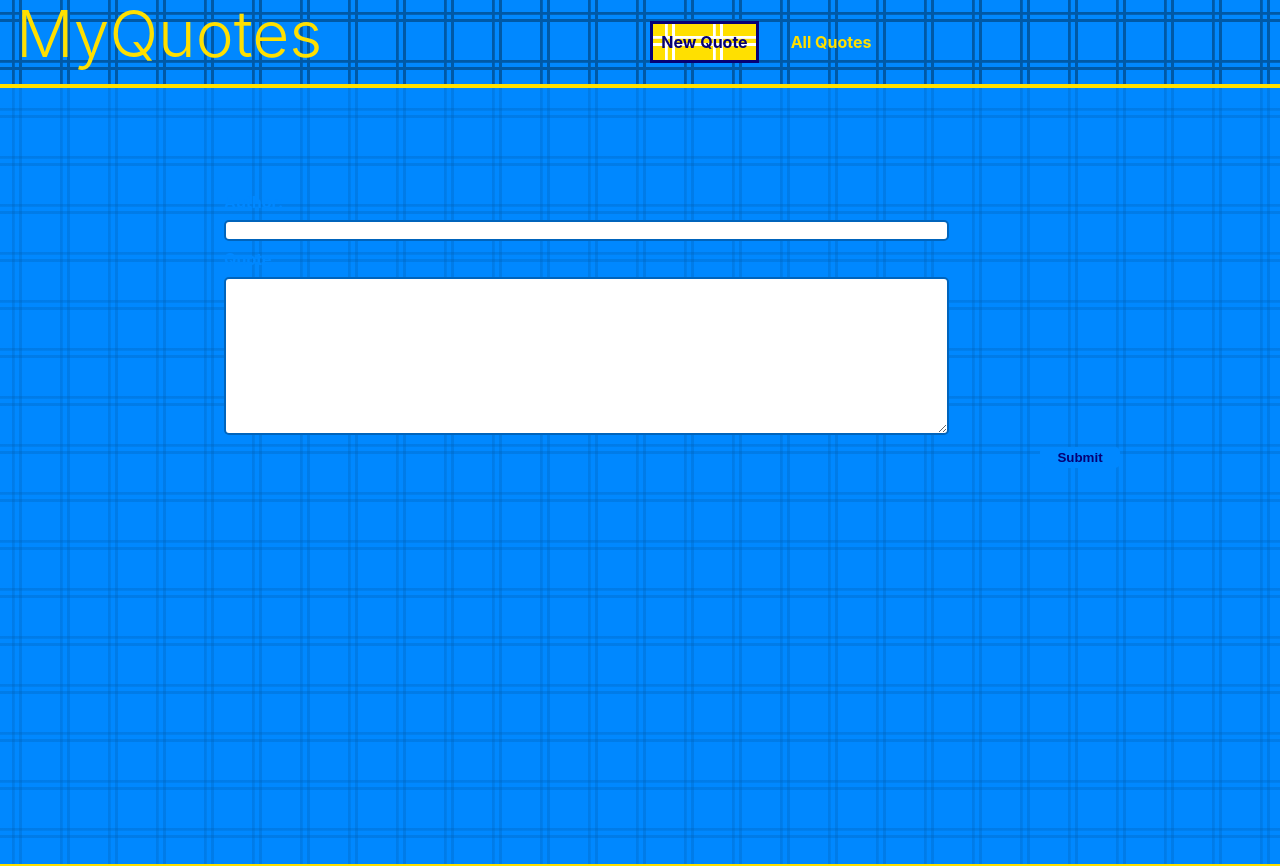
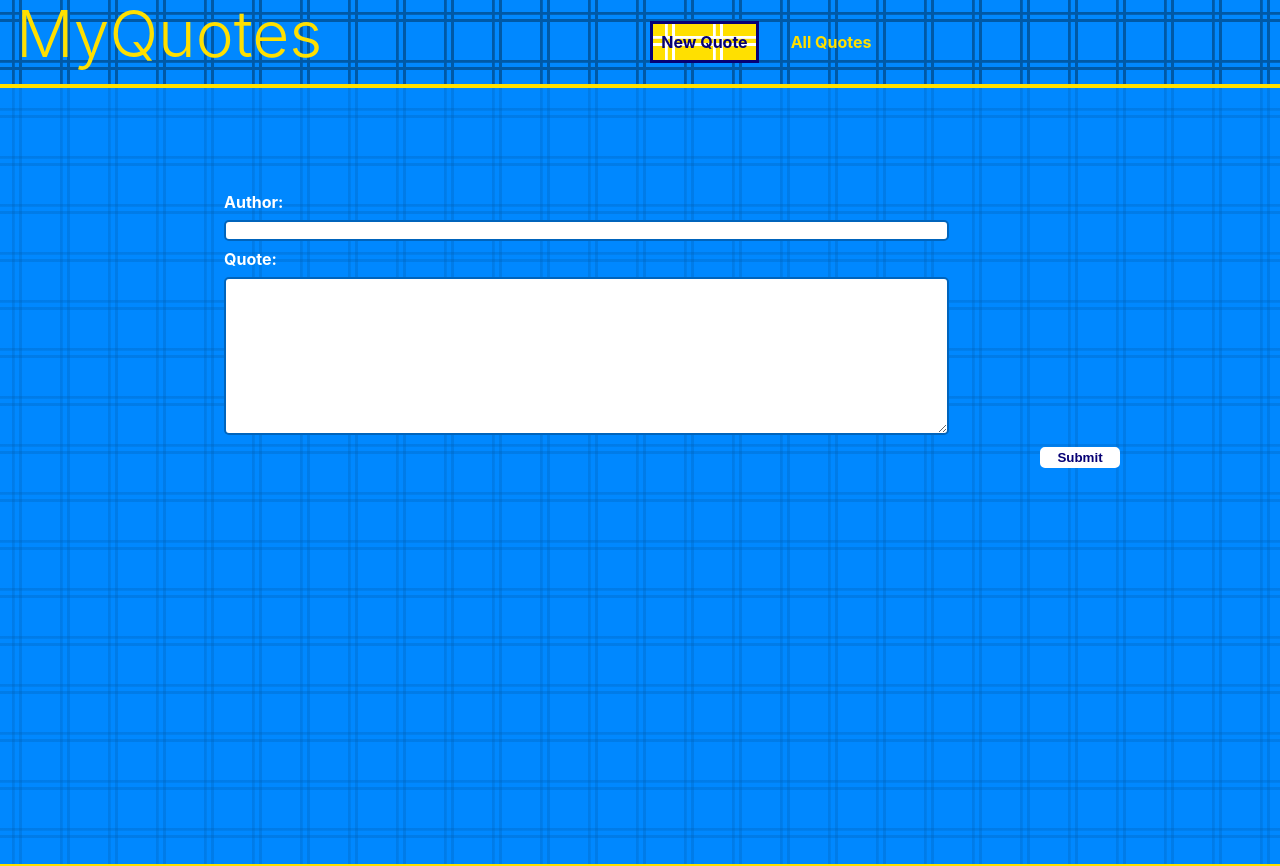
Before and after one commit to orinag/quotes-app, a React (Create React App) app: page /new-quote in a window 1280 px wide. Shown: the top 866 px of the page. Built offline with nearby package versions, Linux system fonts and the light colour scheme; no server answers.

Commit message:
fixing-style-issues

```diff
--- a/src/components/FormElements/Input.css
+++ b/src/components/FormElements/Input.css
@@ -4,7 +4,7 @@
 
 
     display: block;
-    color: #0088ff;
+    color: #ffffff;
     font-weight: 700;
 
 
--- a/src/components/NewQuote/QuoteForm.css
+++ b/src/components/NewQuote/QuoteForm.css
@@ -17,10 +17,9 @@
 
 .form_actions button {
     float: right;
-
-    background-color: #0088ff;
+    background-color: #ffffff;
     color: #060074;
-    border: solid 2px #0088ff;
+    border: solid 2px #ffffff;
     border-radius: 5px;
     cursor: pointer;
     width: 5rem;
```
